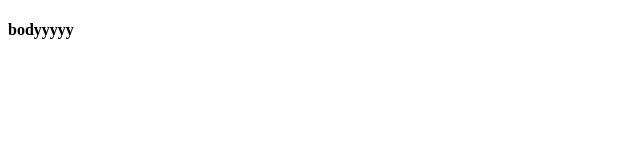
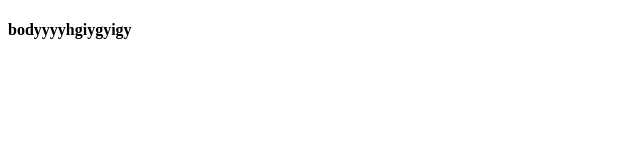
Before and after one commit to Kori4kaD/try_GH, a plain HTML site: page index.html in a window 1280 px wide. Shown: the full height of the page, 0-640 px from the left. Drawn offline with Linux system fonts and the light colour scheme.

Commit message:
change h4

```diff
--- a/index.html
+++ b/index.html
@@ -7,7 +7,7 @@
     <title>Document</title>
 </head>
 <body>
-    <h4> bodyyyyy</h4>
+    <h4> bodyyyyhgiygyigy</h4>
    <!-- This is an unwanted but committed change -->
 </body>
 </html>
```
